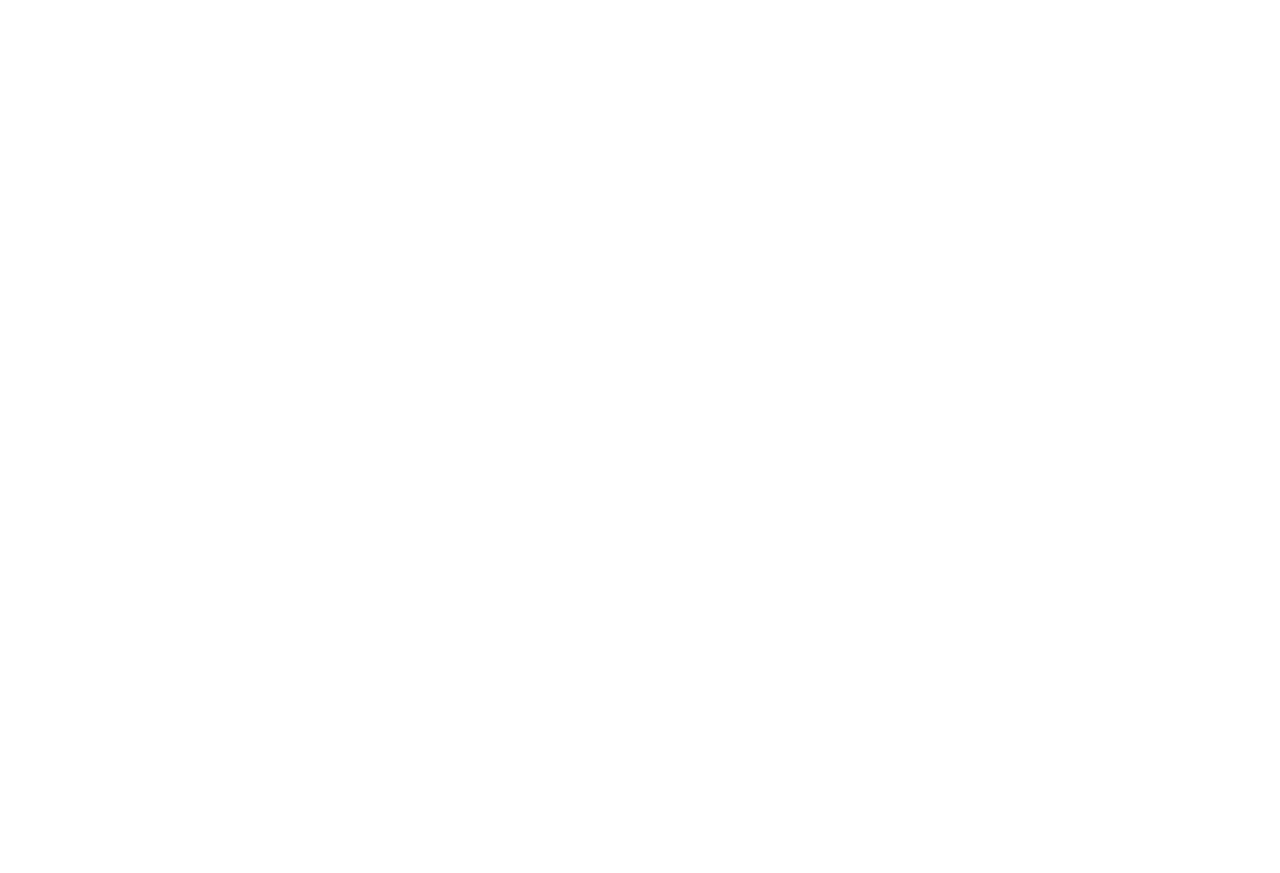
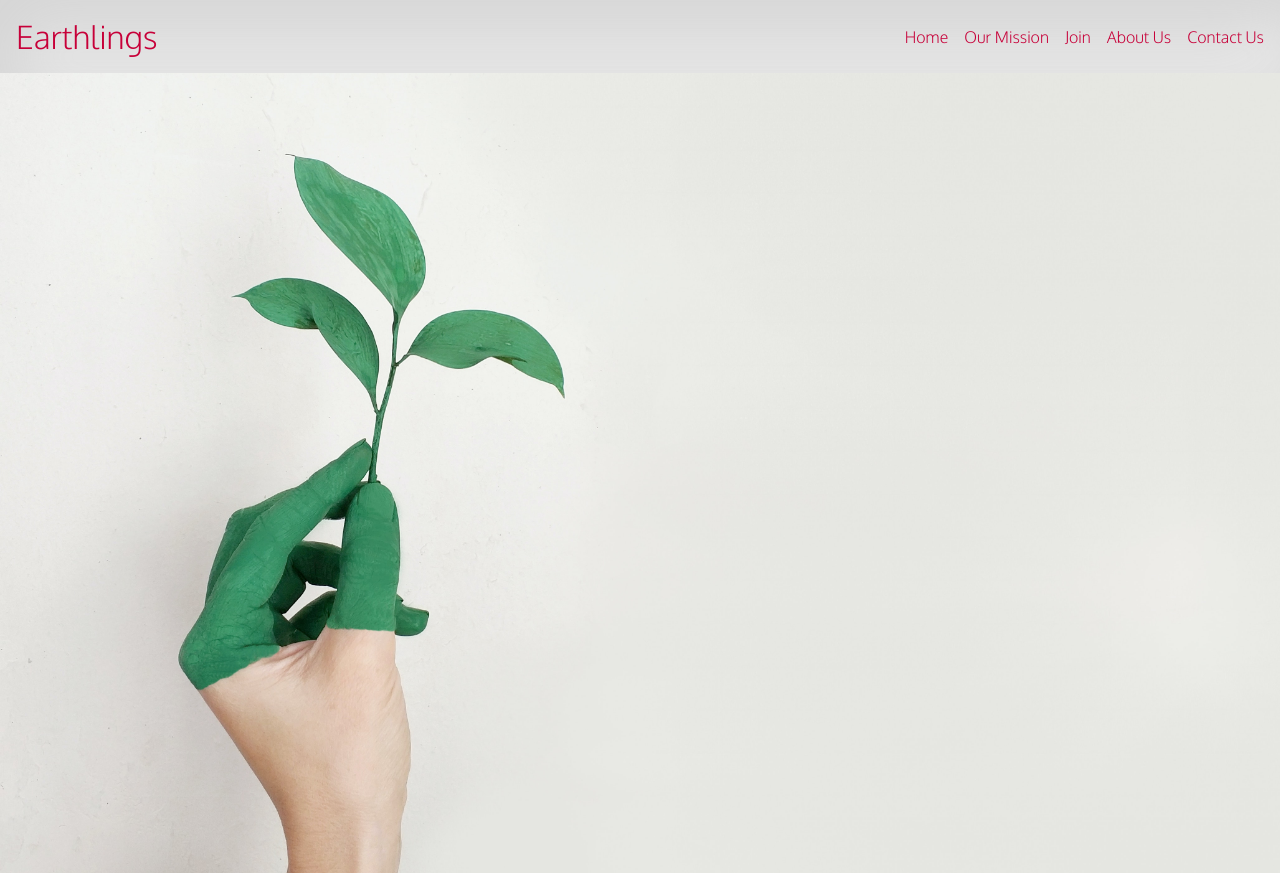
Before and after one commit to olaa234/Change, a plain HTML site: page contact.html in a window 1280 px wide. Before the commit the page ends 800 px from the top, so only its background shows below. Drawn offline with Linux system fonts and the light colour scheme.

Commit message:
Update contact.html

```diff
--- a/contact.html
+++ b/contact.html
@@ -5,6 +5,49 @@
     <meta http-equiv="X-UA-Compatible" content="IE=edge" />
     <meta name="viewport" content="width=device-width, initial-scale=1.0" />
     <title>Earthlings</title>
+    <link rel="stylesheet" href="./styles.css" />
+    <link
+      href="https://fonts.googleapis.com/css2?family=Oxygen:wght@300&display=swap"
+      rel="stylesheet"
+    />
+    <script
+      src="https://kit.fontawesome.com/2651455957.js"
+      crossorigin="anonymous"
+    ></script>
   </head>
-  <body></body>
+  <body>
+    <header class="header">
+      <!-- <div class="overlay has-fade"></div> -->
+      <nav class="nav">
+        <div class="logo">Earthlings</div>
+        <div class="navLink">
+          <ul>
+            <li><a href="#">Home</a></li>
+            <li><a href="./mission.html">Our Mission</a></li>
+            <li><a href="./register.html">Join</a></li>
+            <li><a href="./about.html">About Us</a></li>
+            <li><a href="./contact.html">Contact Us</a></li>
+          </ul>
+        </div>
+        <div class="navLink_Mobile">
+          <ul>
+            <li><a href="#">Home</a></li>
+            <li><a href="./mission.html">Our Mission</a></li>
+            <li><a href="./register.html">Join</a></li>
+            <li><a href="./about.html">About Us</a></li>
+            <li><a href="./contact.html">Contact Us</a></li>
+          </ul>
+        </div>
+
+        <div class="navMenu" id="header_toggle hide-for-desktop">
+          <span></span>
+          <span></span>
+          <span></span>
+        </div>
+      </nav>
+    </header>
+    <main class="main">
+      <div class="hero"></div>
+    </main>
+  </body>
 </html>
```
